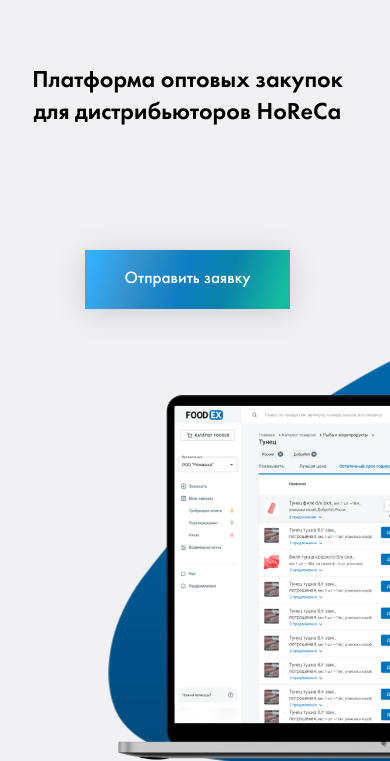
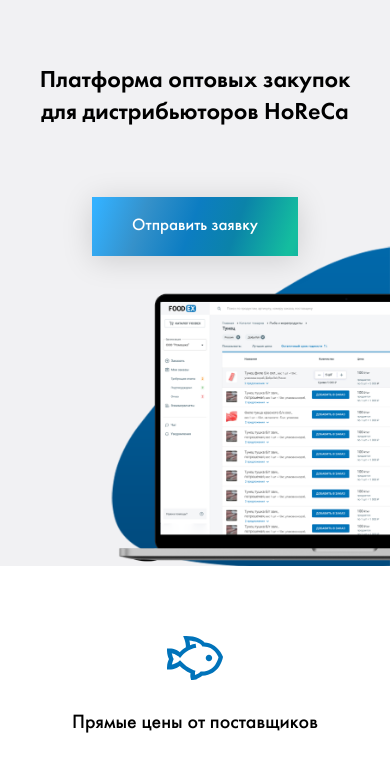
Before and after one commit to IlyaMBondarev/foodex2, a plain HTML site: page index.html in a window 390 px wide. Shown: the part 84-845 px from the top of the page. Drawn offline with nearby package versions, Linux system fonts and the light colour scheme.

Commit message:
Add files via upload

```diff
--- a/css/style.css
+++ b/css/style.css
@@ -645,6 +645,11 @@
   overflow: hidden;
   background-color: #f1f1f3;
 }
+@media (max-width: 767px) {
+  .main-screen {
+    min-height: 650px;
+  }
+}
 .main-screen__main {
   position: relative;
   z-index: 1;
@@ -666,7 +671,9 @@
 @media (max-width: 767px) {
   .main-screen__main {
     align-items: center;
-    padding-left: 0;
+    min-height: 650px;
+    padding-left: 15px;
+    padding-right: 15px;
   }
 }
 .main-screen__title {
@@ -686,6 +693,7 @@
 @media (max-width: 767px) {
   .main-screen__title {
     text-align: center;
+    margin-bottom: 67px;
     font-size: 30px;
   }
 }
@@ -694,6 +702,11 @@
     font-size: 24px;
   }
 }
+@media (max-width: 350px) {
+  .main-screen__title {
+    margin-bottom: 35px;
+  }
+}
 .main-screen__back {
   position: absolute;
   top: 0;
@@ -716,29 +729,17 @@
 }
 @media (max-width: 1023px) {
   .main-screen__back {
-    right: auto;
-    left: 0;
+    right: 0;
+    bottom: 0;
+    top: auto;
     width: 100%;
-    bottom: -200px;
-    top: auto;
-  }
-}
-@media (max-width: 767px) {
-  .main-screen__back {
-    left: 50%;
-    bottom: 0;
-    min-width: 100%;
-    width: 100%;
-    height: 60%;
-    transform: translateX(-50%);
-  }
-  .main-screen__back > img {
-    max-height: 120%;
-    max-width: 150%;
+    height: 100%;
+  }
+  .main-screen__back img {
     position: absolute;
     bottom: 0;
-    left: 50%;
-    transform: translateX(-50%);
+    right: 0;
+    max-height: 50%;
   }
 }
 
@@ -752,6 +753,7 @@
   .product {
     padding-top: 70px;
     padding-bottom: 10px;
+    background-color: #ffffff;
   }
 }
 .product__items {
@@ -1406,6 +1408,7 @@
   .berry {
     max-width: 90px;
     height: auto;
+    max-height: 15vh;
   }
 }
 @media (max-width: 450px) {
```
